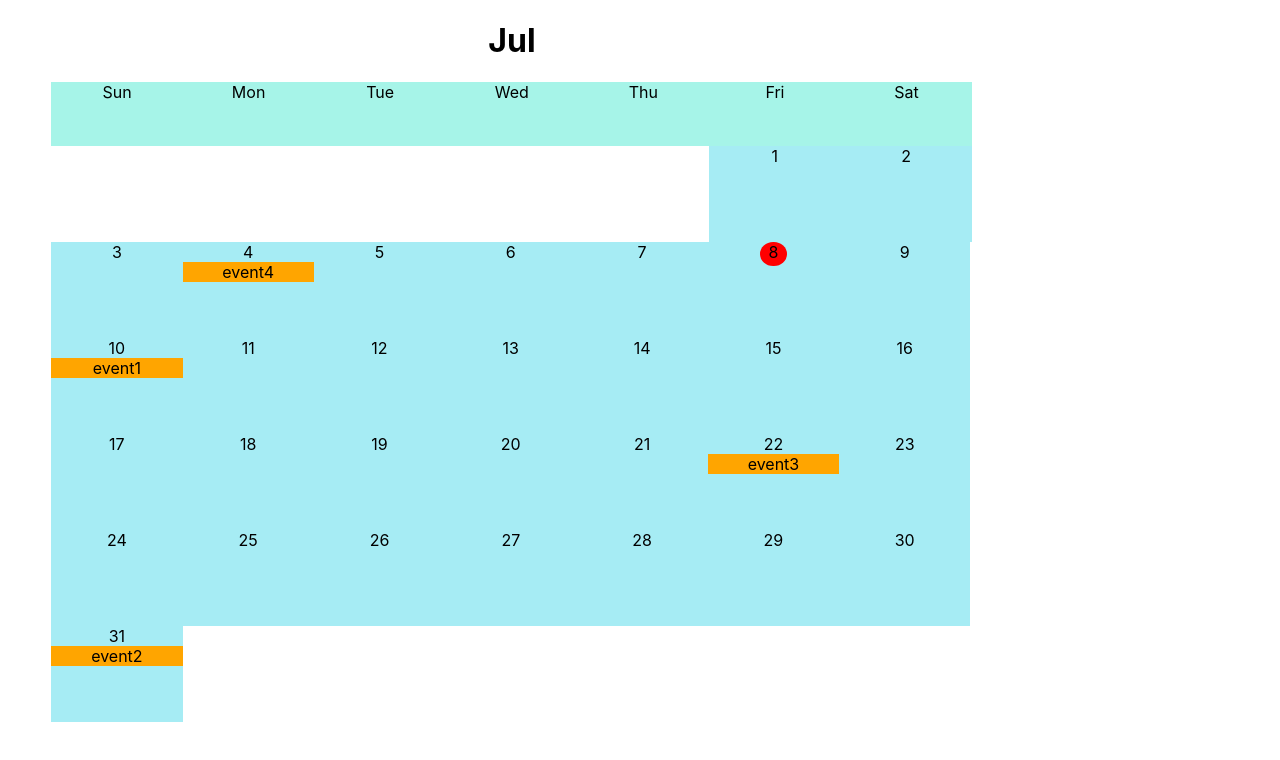
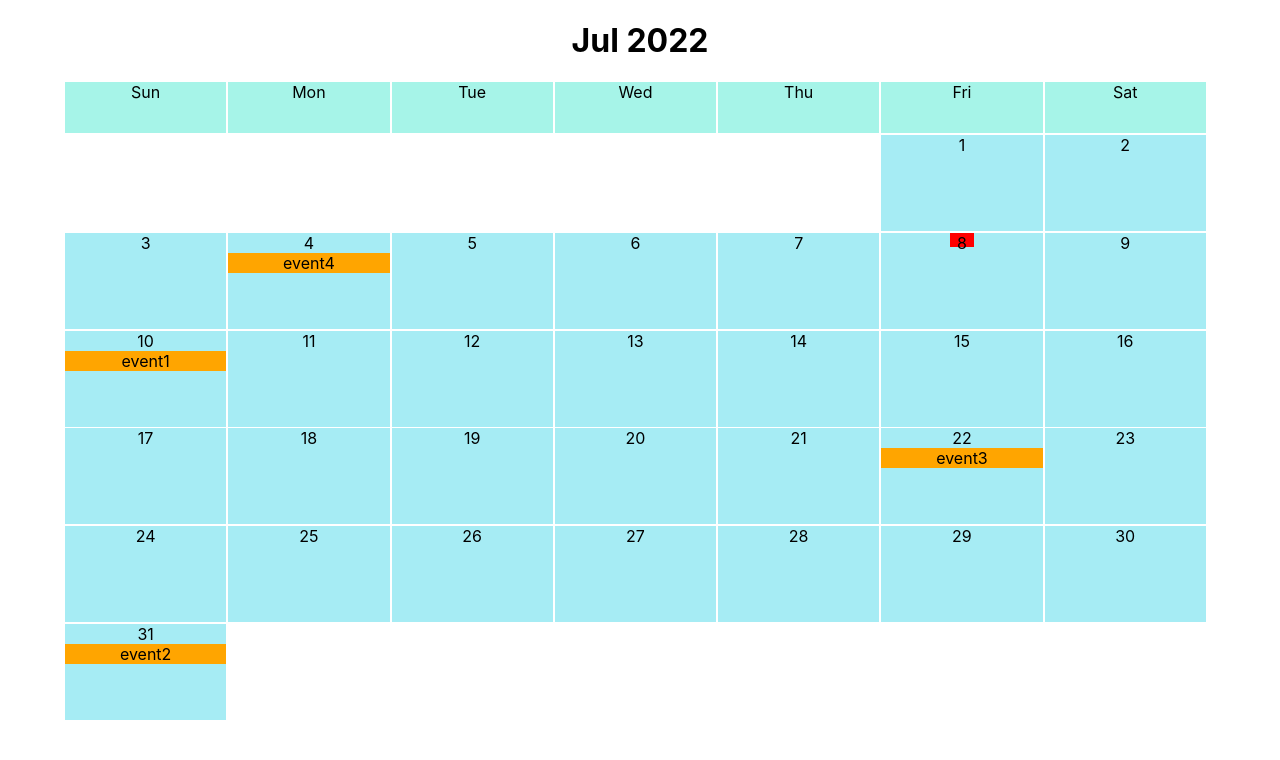
Before and after one commit to dhsiao510/calendar, a React (Create React App) app: page / in a window 1280 px wide. Shown: the top 760 px of the page. Built offline with nearby package versions, Linux system fonts and the light colour scheme; the HTML template or start-up script is replaced by a standard one.

Commit message:
working mvp for basic requirements

```diff
--- a/src/App.css
+++ b/src/App.css
@@ -6,7 +6,7 @@
 }
 
 .cal-wrapper {
-  width: 80%;
+  width: 100%;
   height: 100%;
   display: flex;
   flex-direction: column;
@@ -22,32 +22,31 @@
 }
 
 .cal-header {
-  height: 10%;
-  width: 14.28%;
+  height: 8%;
+  width: 14%;
   background-color: rgb(166, 244, 232);
   text-align: center;
+  top: 50%;
+  border-left: 0.5px solid white;
+  border-right: 0.5px solid white;
 }
 
 .cal-cel {
   height: 15%;
-  width: 14.28%;
+  width: 14%;
   text-align: center;
+  border-left: 0.5px solid white;
+  border-right: 0.5px solid white;
 }
 
 .cal-cel-days {
   height: 15%;
-  width: 14.25%;
+  width: 14%;
   background-color: rgb(166, 236, 244);
   text-align: center;
   cursor: pointer;
-}
-
-.cal-cel-selected {
-  height: 20%;
-  width: 14.28%;
-  background-color: yellow;
-  text-align: center;
-  cursor: pointer;
+  border-left: 0.5px solid white;
+  border-right: 0.5px solid white;
 }
 
 .event-detail {
@@ -58,10 +57,9 @@
 }
 
 .current {
-  height: 25%;
-  width: 20%;
+  height: 15%;
+  width: 15%;
   background-color: red;
-  border-radius: 50%;
   display: inline-block
 }
 
--- a/src/App.tsx
+++ b/src/App.tsx
@@ -1,35 +1,33 @@
 import React, { useState, useRef, useEffect } from 'react';
-import { format, getMonth, isSameMonth } from 'date-fns';
+import { format, getDay, startOfMonth, getMonth, isSameMonth } from 'date-fns';
 import './App.css';
 import { Event } from "./types";
 import { mockEvents } from "./data/events";
 import Calendar from './components/Calendar';
 import EventDetail from './components/EventDetails';
-import { render } from '@testing-library/react';
 
 function App() {
   const months: string[] = ['Jan', 'Feb', 'Mar', 'Apr', 'May', 'Jun', 'Jul', 'Aug', 'Sep', 'Oct', 'Nov', 'Dec']
   const [ selectDay, setSelectDay ]= useState<string>(() => format(new Date(), "MM/dd/yyyy"));
-  const [ today, setToday ] = useState(null) as any;
   const [ selectMonth, setSelectMonth ] = useState(null) as any;
   const [ selectYear, setSelectYear ] = useState(null) as any;
+  const [ firstOfMonthIdx, setFirstOfMonthIdx] = useState(null) as any;
+  const [ sameMonth, setSameMonth] = useState<boolean>(true);
   const [ showDetail, setShowDetail] = useState<boolean>(false);
   const [ selectEvent, setSelectEvent] = useState(null) as any;
-  //save all events to useRef - type issue - using useState for now
-  const [ events, setEvents ] = useState<Event[]>(() => mockEvents);
+  const allEvents  = useRef(mockEvents);
   const [ currentMonthEvents, setCurrentMonthEvents ] = useState([]) as any;
 
-  const [ sameMonth, setSameMonth] = useState<boolean>(true);
-  //filter out events not in current months:
 
   useEffect(() => {
+    setFirstOfMonthIdx(getDay(startOfMonth(new Date(selectDay))));
     const sMonth = months[getMonth(new Date(selectDay))]
     const sYear = selectDay.split('/')[2];
     setSelectMonth(sMonth);
     setSelectYear(sYear);
 
     const convertEvents = {} as any;
-    events.forEach((event) => {
+    allEvents.current.forEach((event) => {
       const splitted = event.date.split(' ');
       if(splitted[0] === sMonth && splitted[2] === sYear) {
         convertEvents[splitted[1]] = {
@@ -45,12 +43,13 @@ function App() {
 
     setSameMonth(isSameMonth(new Date(), new Date(selectDay)))
 
-  }, [selectDay])
+  }, [selectDay, allEvents.current])
 
-  const renderEventDetail = (event: any) => {
-    if(currentMonthEvents[event.target.outerText]) {
+  const renderEventDetail = (index: number) => {
+
+    if(currentMonthEvents[index - firstOfMonthIdx + 1]) {
       setShowDetail(true);
-      setSelectEvent(currentMonthEvents[event.target.outerText])
+      setSelectEvent(currentMonthEvents[index - firstOfMonthIdx + 1])
     } else {
       setShowDetail(false);
       setSelectEvent(null);
@@ -59,8 +58,8 @@ function App() {
 
   return (
     <div className="App">
-      <button style={{display:"none"}} onClick={()=> setSelectDay(format(new Date("02/21/2022"), "MM/dd/yyyy"))}>change Month</button>
-      <Calendar selectDay={selectDay} sameMonth={sameMonth} currentMonthEvents={currentMonthEvents} renderEventDetail={renderEventDetail} />
+      <button style={{ display: "none"}} onClick={()=> setSelectDay(format(new Date("02/21/2022"), "MM/dd/yyyy"))}>change Month</button>
+      <Calendar selectDay={selectDay} selectMonth={selectMonth} selectYear={selectYear} firstOfMonthIdx={firstOfMonthIdx} sameMonth={sameMonth} currentMonthEvents={currentMonthEvents} renderEventDetail={renderEventDetail} />
       { showDetail ? <EventDetail selectEvent={selectEvent}/>: <></>}
     </div>
   );
--- a/src/components/Calendar.tsx
+++ b/src/components/Calendar.tsx
@@ -1,20 +1,15 @@
 import React, { useEffect, useState } from "react";
-import { format, getDay, getMonth, startOfMonth,lastDayOfMonth, isSameMonth } from "date-fns"
+import { format, lastDayOfMonth } from "date-fns"
 import { Event } from "../types";
 
-const Calendar = ({selectDay, sameMonth, currentMonthEvents, renderEventDetail}: any) => {
+const Calendar = ({selectDay, selectMonth, selectYear, firstOfMonthIdx, sameMonth, currentMonthEvents, renderEventDetail}: any) => {
     const calGrids = Array(42).fill(null);
     const weekdays: string[] = ['Sun', 'Mon', 'Tue', 'Wed', 'Thu', 'Fri', 'Sat']
-    const months: string[] = ['Jan', 'Feb', 'Mar', 'Apr', 'May', 'Jun', 'Jul', 'Aug', 'Sep', 'Oct', 'Nov', 'Dec']
-    const [ firstOfMonthIdx, setFirstOfMonthIdx] = useState(null) as any;
-    const [ selectMonth, setSelectMonth ] = useState(null) as any;
     const [ monthLength, setMonthLength ] = useState(null) as any;
     const [ today, setToday ] = useState(null) as any;
 
 
     useEffect(() => {
-        setFirstOfMonthIdx(getDay(startOfMonth(new Date(selectDay))));
-        setSelectMonth(months[getMonth(new Date(selectDay))]);
         const monthEnd = lastDayOfMonth(new Date(selectDay)).toString();
         setMonthLength(Number(monthEnd.split(' ')[2]));
         setToday(Number(format(new Date(), "dd")))
@@ -27,20 +22,12 @@ const Calendar = ({selectDay, sameMonth, currentMonthEvents, renderEventDetail}:
     const renderGrid = (array: any) => {
         return array.map((day: any, key:any) => {
             if(key >= firstOfMonthIdx && key < (firstOfMonthIdx + monthLength)) {
-                if(sameMonth && (today + firstOfMonthIdx - 1) === key) {
                     return (
-                    <div key={key} className="cal-cel-days" onClick={(e) => renderEventDetail(e)}>
-                        <div className="current">{key - firstOfMonthIdx + 1}</div>
+                    <div key={key} className="cal-cel-days" onClick={() => renderEventDetail(key)}>
+                        <div className={sameMonth && (today + firstOfMonthIdx - 1) === key ? "current": ""}>{key - firstOfMonthIdx + 1}</div>
                         { currentMonthEvents[ key - firstOfMonthIdx + 1] ? <div className="event">{currentMonthEvents[key - firstOfMonthIdx + 1].name}</div>:<></>}
                     </div>)
-                } else {
-                    return (
-                    <div key={key} className="cal-cel-days" onClick={(e) => renderEventDetail(e)}>
-                        <div>{key - firstOfMonthIdx + 1} </div>
-                        { currentMonthEvents[ key - firstOfMonthIdx + 1] ? <div className="event">{currentMonthEvents[key - firstOfMonthIdx + 1].name}</div>:<></>}
-                    </div>
-                    )
-                }
+
             } else {
                 return <div key={key} className="cal-cel"></div>
             }
@@ -49,7 +36,7 @@ const Calendar = ({selectDay, sameMonth, currentMonthEvents, renderEventDetail}:
 
     return (
         <div className="cal-wrapper">
-            <h1>{selectMonth}</h1>
+            <h1>{selectMonth} {selectYear}</h1>
             <div className="cal-table">
                 {renderHeader(weekdays)}
                 {renderGrid(calGrids)}
@@ -59,16 +46,3 @@ const Calendar = ({selectDay, sameMonth, currentMonthEvents, renderEventDetail}:
 }
 
 export default Calendar;
-
-
-    /*
-    const longMonths: string[] = ['Jan', 'Mar', 'May', 'Jul', 'Aug', 'Oct', 'Dec']
-    let today: any = new Date();
-    let monthAndYear = today.toString().split(' ').slice(1,4)
-    let currentDate = Number(monthAndYear.splice(1, 1));
-    monthAndYear = monthAndYear.reverse().join(' ');
-    const currentMonth: string = monthAndYear.split(' ')[1];
-    const firstOfMonthIdx: number = new Date(monthAndYear).getDay();
-    //add logic for Feb
-    const numberOfDays: number = longMonths.indexOf(currentMonth) > -1 ? 31:30;
-    */
--- a/src/data/events.ts
+++ b/src/data/events.ts
@@ -27,8 +27,8 @@ export const mockEvents: Event[] = [
     },
     {
         name: "event5",
-        date: "Jun 19 2022",
-        description: "45th birthday",
+        date: "Feb 21 2022",
+        description: "30th birthday",
         type: 'birthday'
     }
 ]
```
